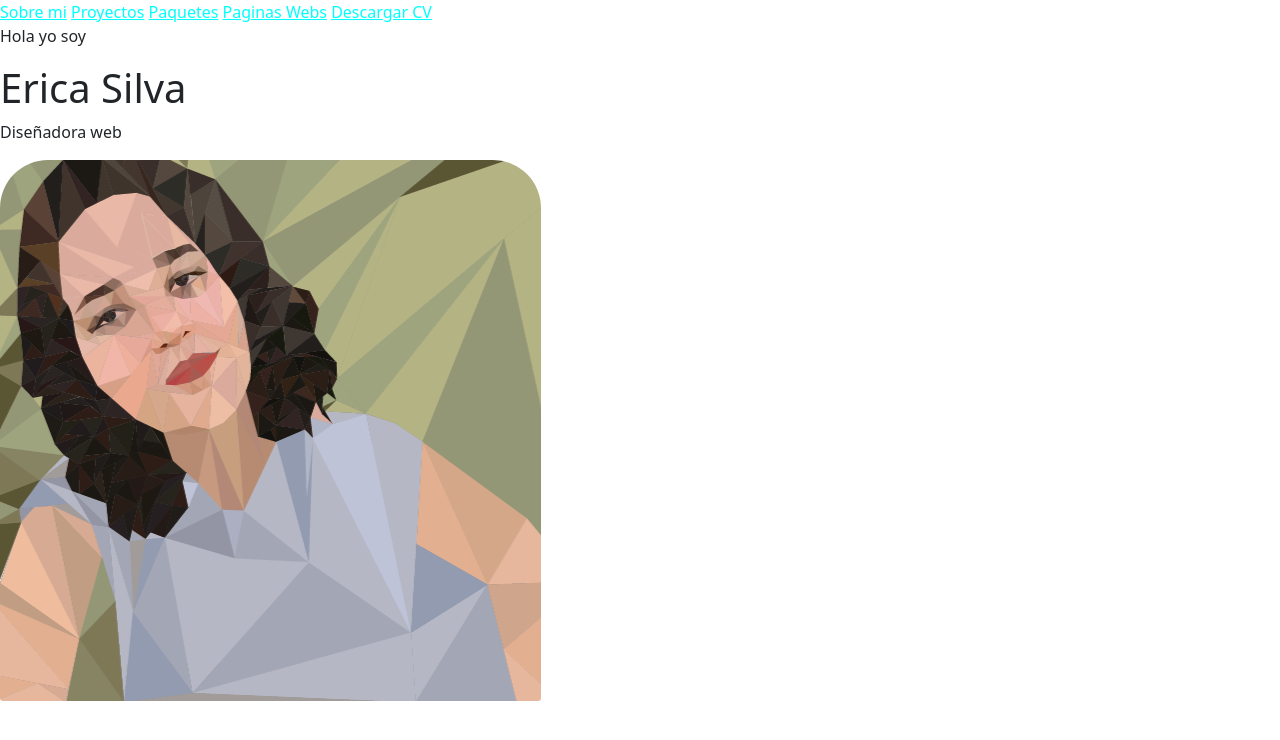
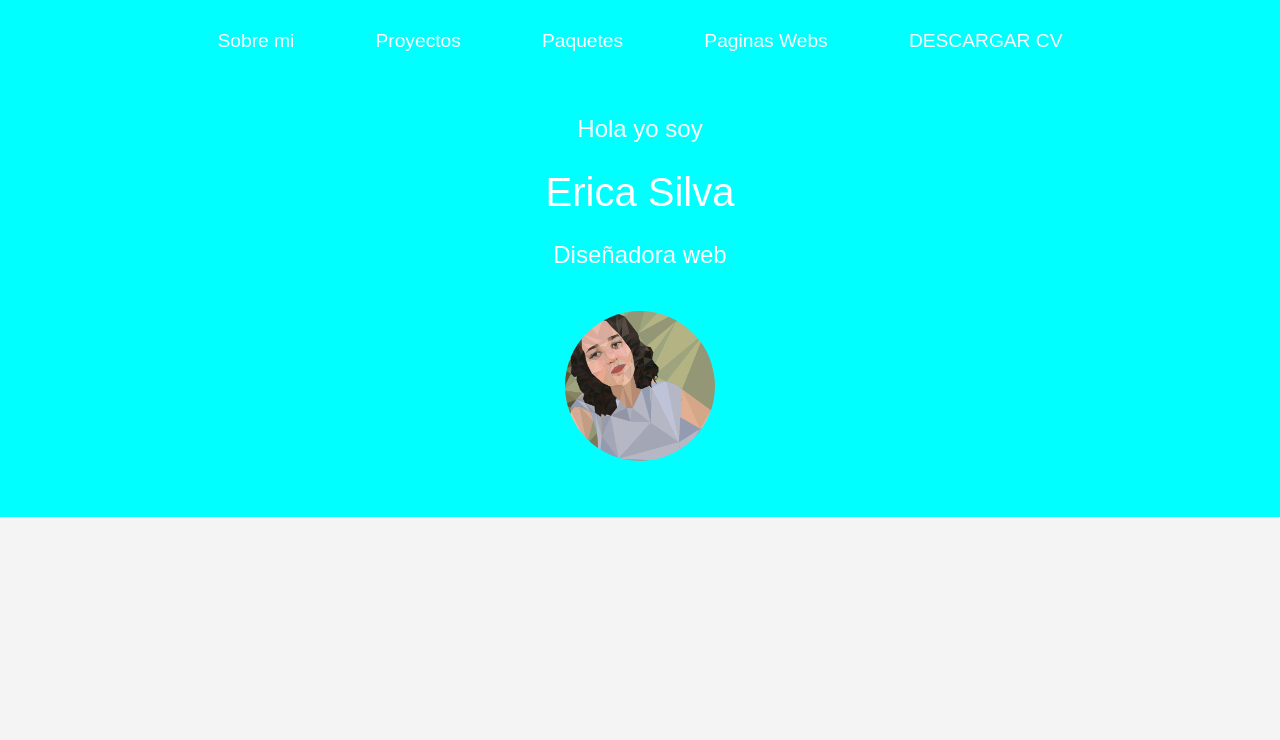
Before and after one commit to ericasilvafarto/obligatorioUno, a website: page index.html in a window 1280 px wide. Drawn offline with nearby package versions, Linux system fonts and the light colour scheme; files that its build step writes are made by us from their sources.

Commit message:
modificamos los scss

```diff
--- a/scss/estilos.scss
+++ b/scss/estilos.scss
@@ -1,4 +1,93 @@
+@import "vars";
+@import "img";
+@import "../node_modules/bootstrap/scss/bootstrap";
 
-@import "vars";
-@import "../node_modules/bootstrap/scss/bootstrap";
-@import "img";
+// Estilos Generales
+body {
+    font-family: Arial, sans-serif;
+    line-height: 1.6;
+    background-color: #f4f4f4;
+    color: #333;
+    margin: 0;
+    padding: 0;
+}
+
+// Encabezado
+#encabezado {
+    background: $primary;
+    color: white;
+    padding: 1em 0;
+    text-align: center;
+
+    nav a {
+        color: white;
+        text-decoration: none;
+        margin: 0 1em;
+        font-size: 1.2em;
+
+        &:hover {
+            text-decoration: underline;
+        }
+    }
+}
+
+#soy {
+    padding: 2em 0;
+
+    p {
+        font-size: 1.5em;
+        margin: 0.5em 0;
+    }
+
+    h1 {
+        font-size: 2.5em;
+        margin: 0.5em 0;
+    }
+
+    #yo {
+        margin-top: 1em;
+        width: 150px;
+        height: 150px;
+        border-radius: 50%;
+    }
+}
+
+// Botones y Enlaces
+a {
+    display: inline-block;
+    padding: 0.5em 1em;
+    border-radius: 0.3em;
+    transition: background-color 0.3s ease;
+
+    &:hover {
+        background-color: darken($primary, 10%);
+    }
+}
+
+a[download] {
+    background-color: $primary;
+    color: white;
+    text-transform: uppercase;
+    text-align: center;
+}
+
+// Responsive Design
+@media (max-width: 768px) {
+    nav a {
+        display: block;
+        margin: 0.5em 0;
+    }
+
+    #soy {
+        padding: 1em;
+
+        p, h1 {
+            font-size: 1.2em;
+        }
+
+        #yo {
+            width: 100px;
+            height: 100px;
+        }
+    }
+}
```
